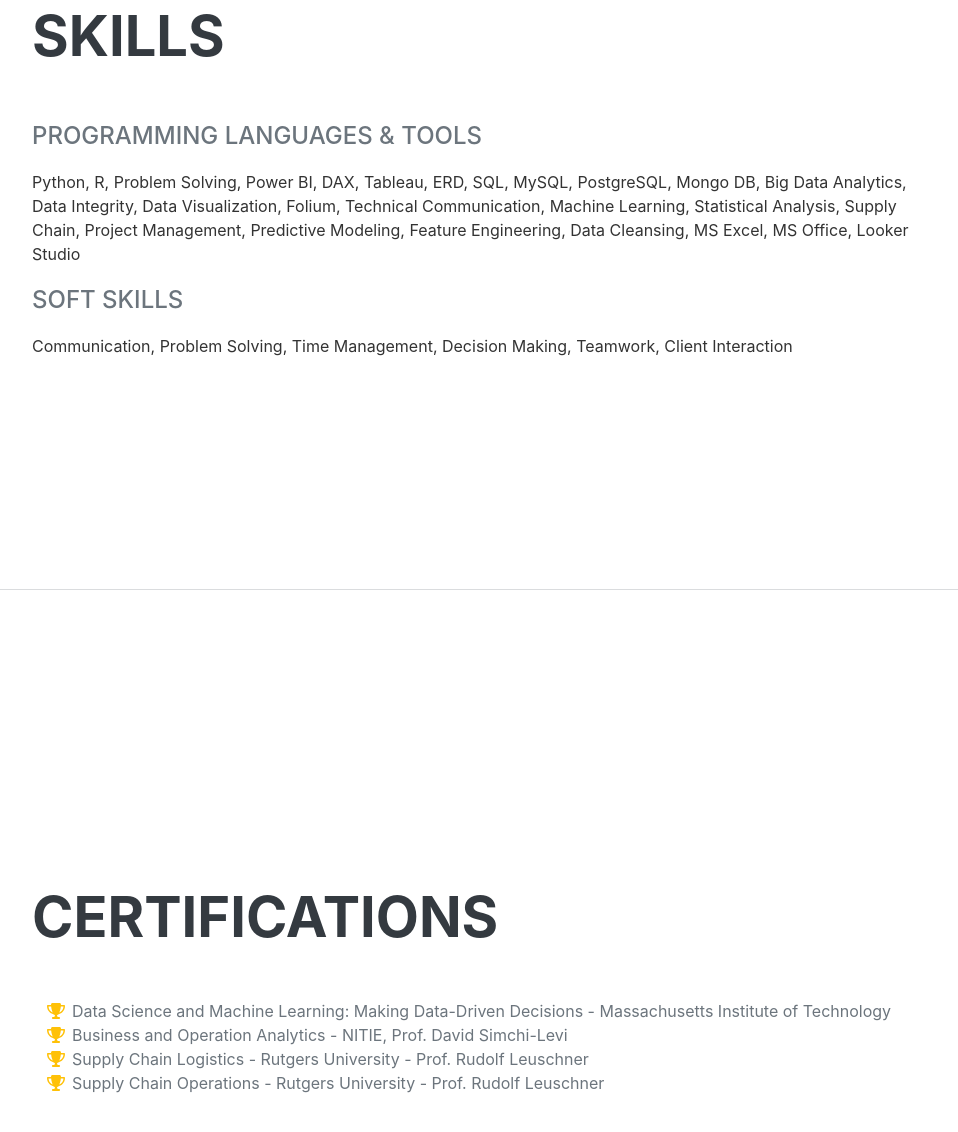
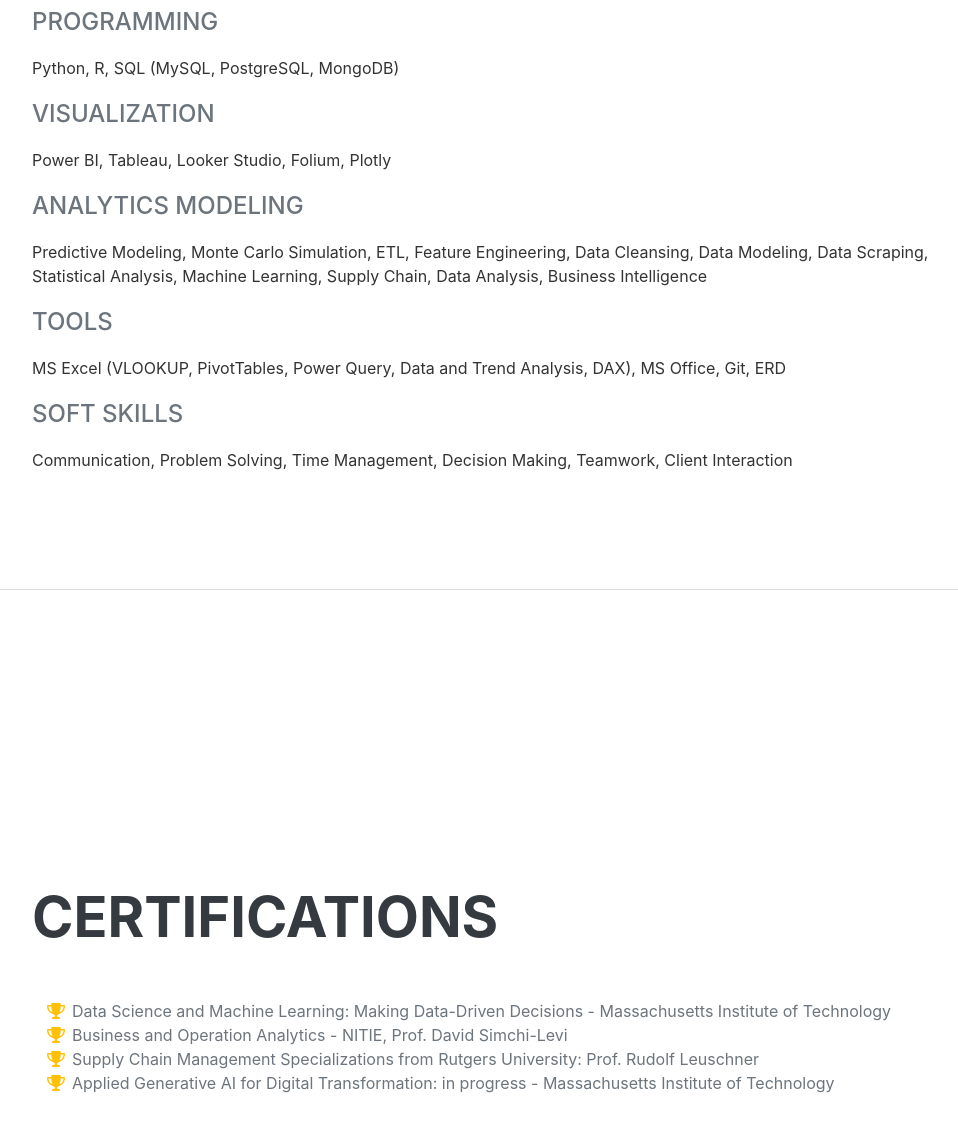
Before and after one commit to deeraj44/portfolio, a plain HTML site: page index.html in a window 1280 px wide. Shown: the part 4314-5446 px from the top of the page, without its empty margins (288-1246 px from the left). Drawn offline with nearby package versions, Linux system fonts and the light colour scheme; a web font is replaced by a local one.

Commit message:
Update index.html

```diff
--- a/index.html
+++ b/index.html
@@ -193,9 +193,22 @@
             <section class="resume-section" id="skills">
                 <div class="resume-section-content">
                     <h2 class="mb-5">Skills</h2>
-                    <div class="subheading mb-3">Programming Languages & Tools</div>
+                    <div class="subheading mb-3">Programming</div>
                     <p class="skills-text">
-                       Python, R, Problem Solving, Power BI, DAX, Tableau, ERD, SQL, MySQL, PostgreSQL, Mongo DB, Big Data Analytics, Data Integrity, Data Visualization, Folium, Technical Communication, Machine Learning, Statistical Analysis, Supply Chain, Project Management, Predictive Modeling, Feature Engineering, Data Cleansing, MS Excel, MS Office, Looker Studio
+                       Python, R, SQL (MySQL, PostgreSQL, MongoDB)
+                    </p>
+                    <div class="subheading mb-3">Visualization</div>
+                    <p class="skills-text">
+                       Power BI, Tableau, Looker Studio, Folium, Plotly
+                    </p>
+                     <div class="subheading mb-3">Analytics Modeling</div>
+                    <p class="skills-text">
+                       Predictive Modeling, Monte Carlo Simulation, ETL, Feature Engineering, Data Cleansing, Data Modeling, Data Scraping,
+Statistical Analysis, Machine Learning, Supply Chain, Data Analysis, Business Intelligence
+                    </p>
+                     <div class="subheading mb-3">Tools</div>
+                    <p class="skills-text">
+                        MS Excel (VLOOKUP, PivotTables, Power Query, Data and Trend Analysis, DAX), MS Office, Git, ERD
                     </p>
                     <div class="subheading mb-3">Soft Skills</div>
                     <p class="skills-text">
@@ -230,11 +243,11 @@
                         </li>
                         <li>
                             <span class="fa-li"><i class="fas fa-trophy text-warning"></i></span>
-                            Supply Chain Logistics - Rutgers University - Prof. Rudolf Leuschner
+                            Supply Chain Management Specializations from Rutgers University: Prof. Rudolf Leuschner
                         </li>
                         <li>
                             <span class="fa-li"><i class="fas fa-trophy text-warning"></i></span>
-                            Supply Chain Operations - Rutgers University - Prof. Rudolf Leuschner
+                            Applied Generative AI for Digital Transformation: in progress - Massachusetts Institute of Technology
                         </li>
                     </ul>
                 </div>
```
